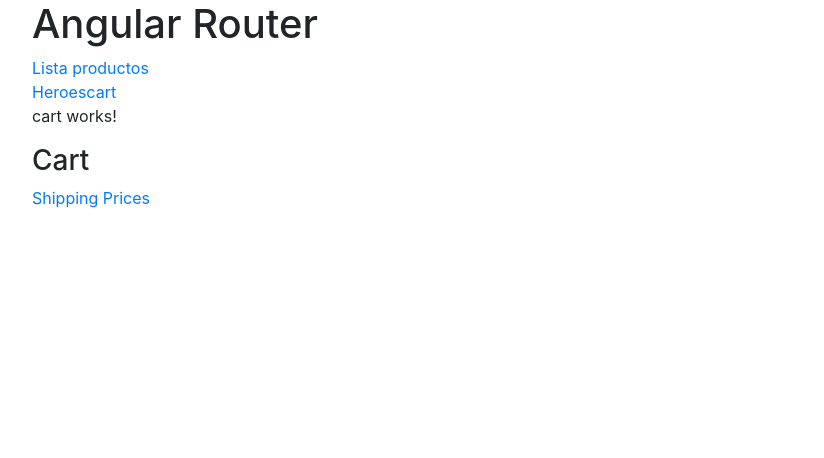
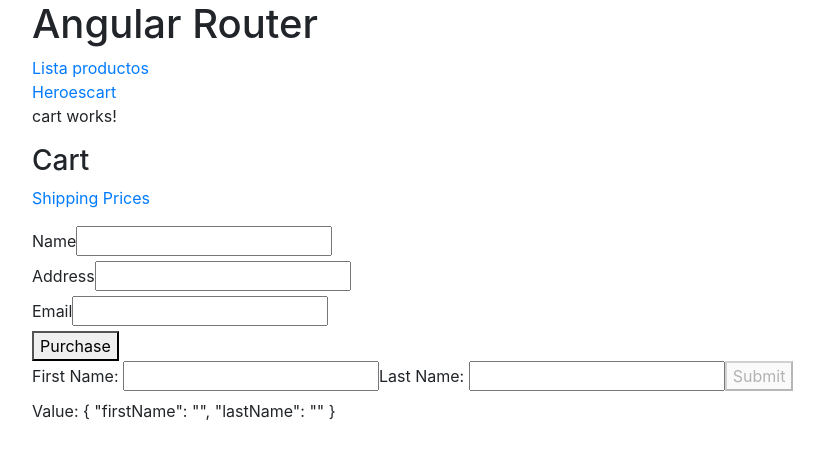
Before and after one commit to 20192-lp2/ecom-ng, an Angular app: page /cart in a window 1280 px wide. Shown: the top 458 px of the page, without its empty margins (53-877 px from the left). Built offline with nearby package versions, Linux system fonts and the light colour scheme.

Commit message:
form val

```diff
--- a/src/app/cart/cart.component.html
+++ b/src/app/cart/cart.component.html
@@ -4,7 +4,53 @@
   <a routerLink="/shipping">Shipping Prices</a>
 </p>
 
+<form [formGroup]="checkoutForm" (ngSubmit)="onSubmit(checkoutForm.value)">
+
+  <div>
+    <label for="name">
+      Name
+    </label>
+    <input id="name" type="text" formControlName="name">
+  </div>
+
+  <div>
+    <label for="address">
+      Address
+    </label>
+    <input id="address" type="text" formControlName="address">
+  </div>
+  <div>
+    <label for="email">
+      Email
+    </label>
+    <input id="email" type="email" formControlName="email" >
+  </div>
+
+  <button class="button" type="submit">Purchase</button>
+
+</form>
+
+
 <div class="cart-item" *ngFor="let item of list">
   <span>{{ item.name }}</span>
   <span>{{ item.price | currency }}</span>
 </div>
+
+
+<form [formGroup]="profileForm" (ngSubmit)="onSubmit()">
+
+  <label>
+    First Name:
+    <input type="text" formControlName="firstName" required>
+  </label>
+
+  <label>
+    Last Name:
+    <input type="text" formControlName="lastName">
+  </label>
+  <button type="submit" [disabled]="!profileForm.valid">Submit</button>
+
+</form>
+<p>
+  Value: {{ profileForm.value | json }}
+</p>
--- a/src/app/cart/cart.component.ts
+++ b/src/app/cart/cart.component.ts
@@ -1,5 +1,7 @@
 import { Component, OnInit } from '@angular/core';
 import { ActivatedRoute } from '@angular/router';
+import { FormBuilder } from '@angular/forms';
+import { FormGroup, FormControl } from '@angular/forms';
 
 import { CartService } from '../services/cart.service';
 
@@ -10,13 +12,36 @@ import { CartService } from '../services/cart.service';
 })
 export class CartComponent implements OnInit {
   list;
-  constructor(private route: ActivatedRoute,
-    private cartService: CartService) {
+  checkoutForm;
+  profileForm = new FormGroup({
+    firstName: new FormControl(''),
+    lastName: new FormControl(''),
+  });
+
+  constructor(
+    private route: ActivatedRoute,
+    private cartService: CartService,
+    private formBuilder: FormBuilder
+  ) {
     this.list = this.cartService.getList();
+    this.checkoutForm = this.formBuilder.group({
+      name: '',
+      address: '',
+      email: ''
+    });
   }
 
   ngOnInit() {
+  }
 
+  onSubmit() {
+    // TODO: Use EventEmitter with form value
+    console.warn('Your order has been submitted',
+    this.profileForm.value);
+  }
+
+  updateName() {
+    //this.name.setValue('Nancy');
   }
 
 
```
